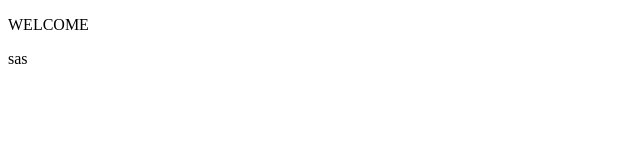
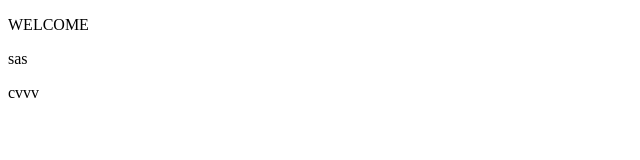
Before and after one commit to taburok23/ABC-Med-Center, a plain HTML site: page index.html in a window 1280 px wide. Shown: the full height of the page, 0-640 px from the left. Drawn offline with Linux system fonts and the light colour scheme.

Commit message:
added text 2

```diff
--- a/index.html
+++ b/index.html
@@ -7,6 +7,7 @@
     <title>ABC Medical Center</title>
     <p>WELCOME</p>
     <p>sas</p>
+    <p>cvvv</p>
 
 </head>
 <body>
```
